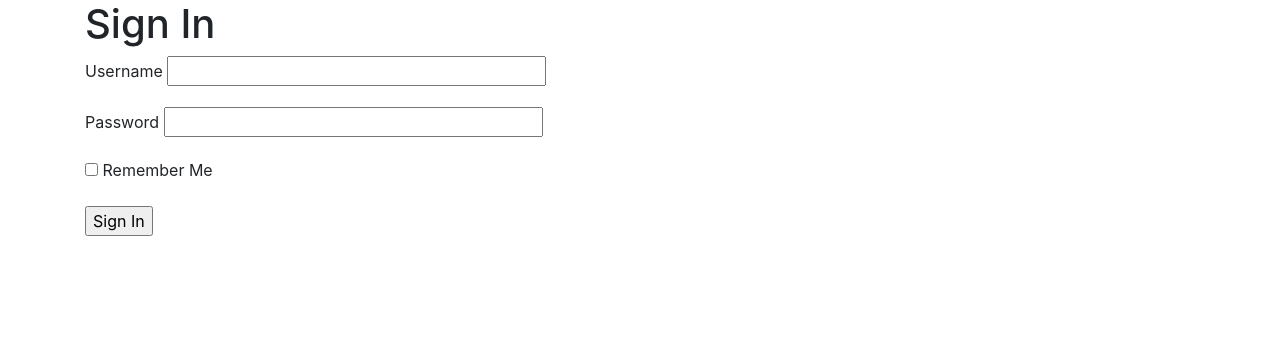
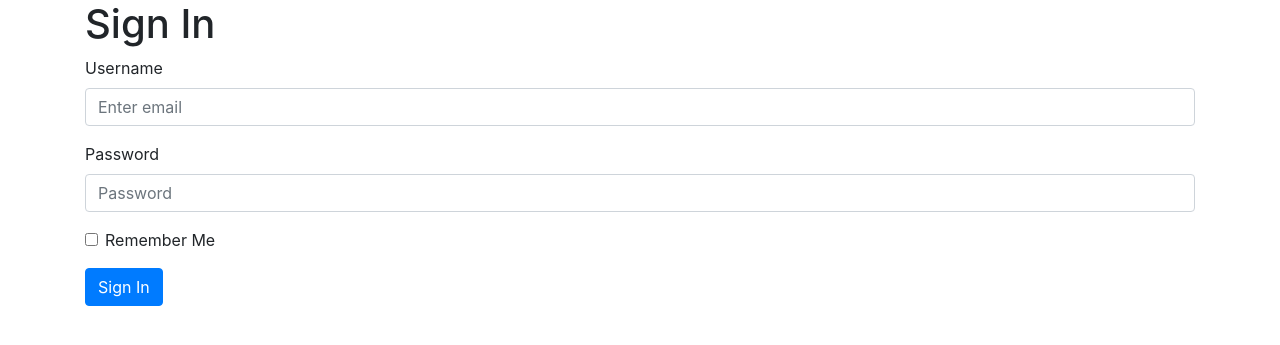
Before and after one commit to Karl-Horning/project1, a Flask app: page /login in a window 1280 px wide. Shown: the part 56-401 px from the top of the page. Run offline with Flask 2, Linux system fonts and the light colour scheme; some libraries are stand-ins or nearby versions.

Commit message:
Some styling added to login.html

```diff
--- a/application.py
+++ b/application.py
@@ -28,7 +28,6 @@ db = scoped_session(sessionmaker(bind=engine))
 @app.route("/index")
 def index():
     user = {'username': 'Karl'}
-    # return "Project 1: TODO"
     return render_template('index.html', user=user)
 
 @app.route("/login")
--- a/templates/login.html
+++ b/templates/login.html
@@ -8,19 +8,20 @@
    <h1>Sign In</h1>
    <form action="" method="POST" novalidate>
        {{ form.hidden_tag() }}
-       <p>
+       <div class="form-group">
            {{ form.username.label }}
-           {{ form.username(size=32) }}
-       </p>
-       <p>
+           {{ form.username(class="form-control", placeholder="Enter email") }}
+       </div>
+       <div class="form-group">
            {{ form.password.label }}
-           {{ form.password(size=32) }}
-       </p>
-       <p>
-           {{ form.remember_me() }} {{ form.remember_me.label }}
-       </p>
-       <p>
-           {{ form.submit() }}
-       </p>
+           {{ form.password(class="form-control", placeholder="Password") }}
+       </div>
+       <div class="form-group form-check">
+           {{ form.remember_me(class="form-check-input") }}
+           {{ form.remember_me.label(class="form-check-label") }}
+       </div>
+       <div class="form-group">
+           {{ form.submit(class="btn btn-primary") }}
+       </div>
    </form>
 {% endblock %}
```
Also changed, not shown: static/resources/css/login.css (added).
